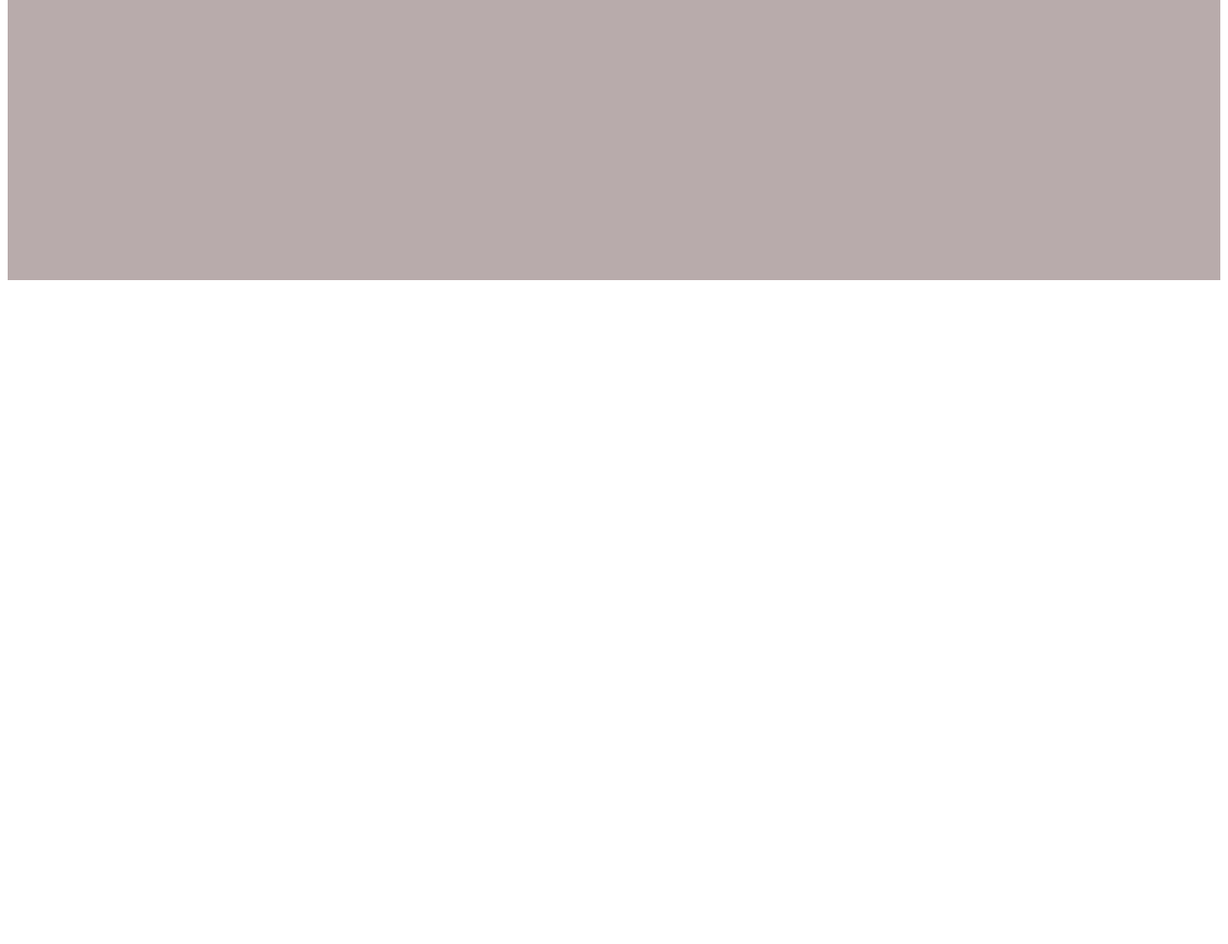
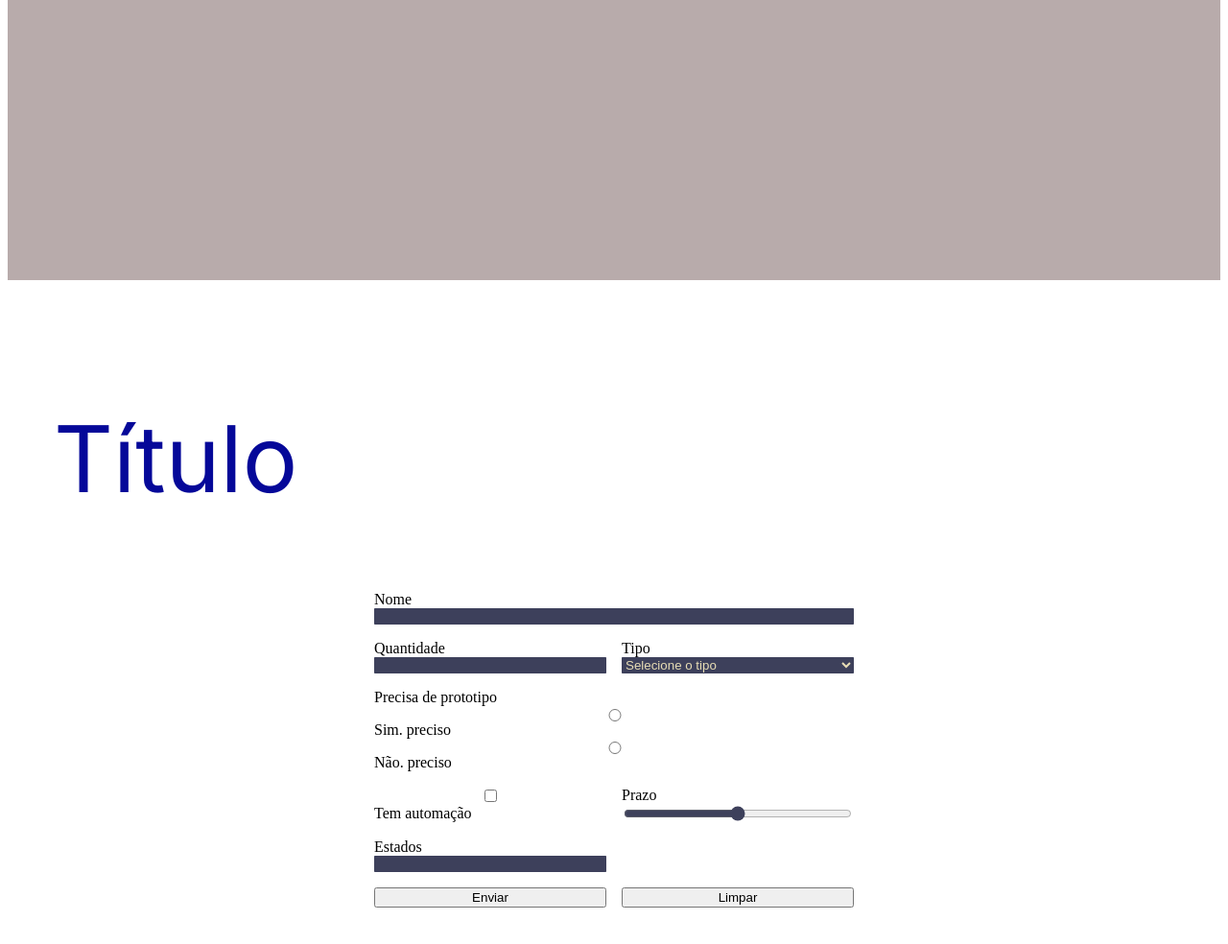
Before and after one commit to greidimar/SiteRetro, a plain HTML site: page index.html in a window 1280 px wide. Shown: the part 2268-3252 px from the top of the page at 96% size. Before the commit the page ends 2568 px from the top, so only its background shows below. Drawn offline with Linux system fonts and the light colour scheme.

Commit message:
Aula Forms

```diff
--- a/assets/css/style.css
+++ b/assets/css/style.css
@@ -107,3 +107,40 @@ h2{
 .card:hover .texto{
     opacity: 1;
 }
+
+#secao-formulario{
+    height: 100vh;
+    padding: 3rem;
+}
+
+#secao-formulario form{
+    display: grid;
+    grid-template-columns: repeat(2,1fr);
+    max-width: 500px;
+    margin: 0 auto;
+    gap: 1rem;
+}
+
+.campo{
+    display: flex;
+    flex-direction: column;
+}
+
+.linha{
+    grid-column: 1 / 3;
+}
+
+input[type="text"],
+input[type="number"],
+select{
+    background-color: #3D405B;
+    border-radius: .05rem;
+    color: #E8DDB5;
+    border: 0;
+}
+
+input[type=radio],
+input[type=checkbox],
+input[type=range]{
+    accent-color: #3D405B;
+}
--- a/index.html
+++ b/index.html
@@ -71,8 +71,98 @@
                 </div>
             </li>
         </ul>
+    </section>
 
+    <section id="secao-formulario">
+        <h2> Título </h2>
+        <form action="post">
+            <div class="campo linha">
+                <label for ="nome"> Nome</label>
+                <input type="text" id="nome">
+            </div>
 
+            <div class="campo">
+                <label for ="qtde"> Quantidade</label>
+                <input type="number" id="qtde" min="1" step="10">
+            </div>
+
+            <div class="campo">
+                <label for ="tipo"> Tipo</label>
+                <select name="tipo" id="tipo">
+                    <option value="0"> Selecione o tipo </option>
+                    <option value="1"> Estático </option>
+                    <option value="2"> Dinámico </option>
+                </select>
+            </div>
+
+            <div class="campo linha">
+                <label for =""> Precisa de prototipo</label>
+
+                <input name ="prot" type="radio" id="prot_sim">
+                <label for ="prot_sim"> Sim. preciso </label>
+
+                <input name ="prot" type="radio" id="prot_nao">
+                <label for ="prot_nao"> Não. preciso </label>
+            </div>
+
+            <div class="campo">
+                <input type="checkbox" id="js">
+                <label for ="js"> Tem automação</label>
+            </div>
+
+            <div class="campo">
+                <label for ="prazo"> Prazo</label>
+                <input type="range">
+            </div>
+
+            <div class="campo">
+                <label for ="Estados"> Estados</label>
+                <input type="text" list="estados">
+
+                <datalist id="estados">
+                    <option value="AC">Acre</option>
+                    <option value="AL">Alagoas</option>
+                    <option value="AP">Amapá</option>
+                    <option value="AM">Amazonas</option>
+                    <option value="BA">ahia</option>
+                    <option value="CE">Ceará</option>
+                    <option value="DF">Distrito Federal</option>
+                    <option value="ES">Espírito Santo</option>
+                    <option value="GO">Goiás</option>
+                    <option value="MA">Maranhão</option>
+                    <option value="MT">Mato Grosso</option>
+                    <option value="MS">Mato Grosso do Sul</option>
+                    <option value="MG">Minas Gerais</option>
+                    <option value="PA">Pará</option>
+                    <option value="PB">Paraíba</option>
+                    <option value="PR">Paraná</option>
+                    <option value="PE">Pernambuco</option>
+                    <option value="PI">Piauí</option>
+                    <option value="RJ">Rio de Janeiro</option>
+                    <option value="RN">Rio Grande do Norte</option>
+                    <option value="RS">Rio Grande do Sul</option>
+                    <option value="RO">Rondônia</option>
+                    <option value="RR">Roraima</option>
+                    <option value="SC">Santa Catarina</option>
+                    <option value="SP">São Paulo</option>
+                    <option value="SE">Sergipe</option>
+                    <option value="TO">Tocantins</option>
+                </datalist>
+            </div>
+
+            <div class="campo">
+
+            </div>
+
+            <div class="campo">
+                <input type="reset" value="Enviar">
+            </div>
+
+            <div class="campo">
+                <input type="reset" value="Limpar">
+            </div>
+
+        </form>
 
     </section>
 
```
